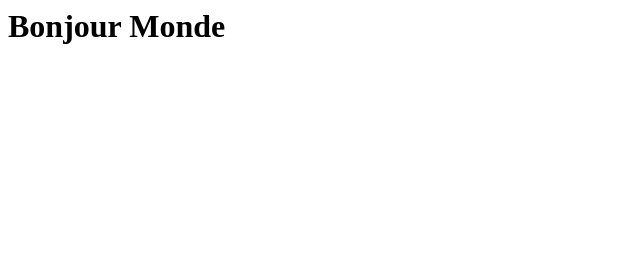
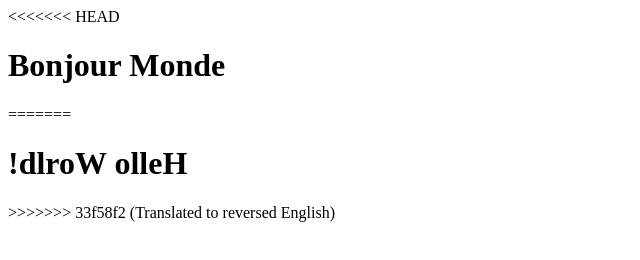
Before and after one commit to Aiden-Garrett/csi3x40_labs, a plain HTML site: page lab01/index.html in a window 1280 px wide. Shown: the whole page, without its empty margins (0-640 px from the left). Drawn offline with Linux system fonts and the light colour scheme.

Commit message:
Translated to reversed English

```diff
--- a/lab01/index.html
+++ b/lab01/index.html
@@ -8,7 +8,11 @@
     <title>Document</title>
 </head>
 <body>
+<<<<<<< HEAD
 <h1>Bonjour Monde</h1>
+=======
+<h1>!dlroW olleH</h1>
+>>>>>>> 33f58f2 (Translated to reversed English)
 
 </body>
 </html>
```
